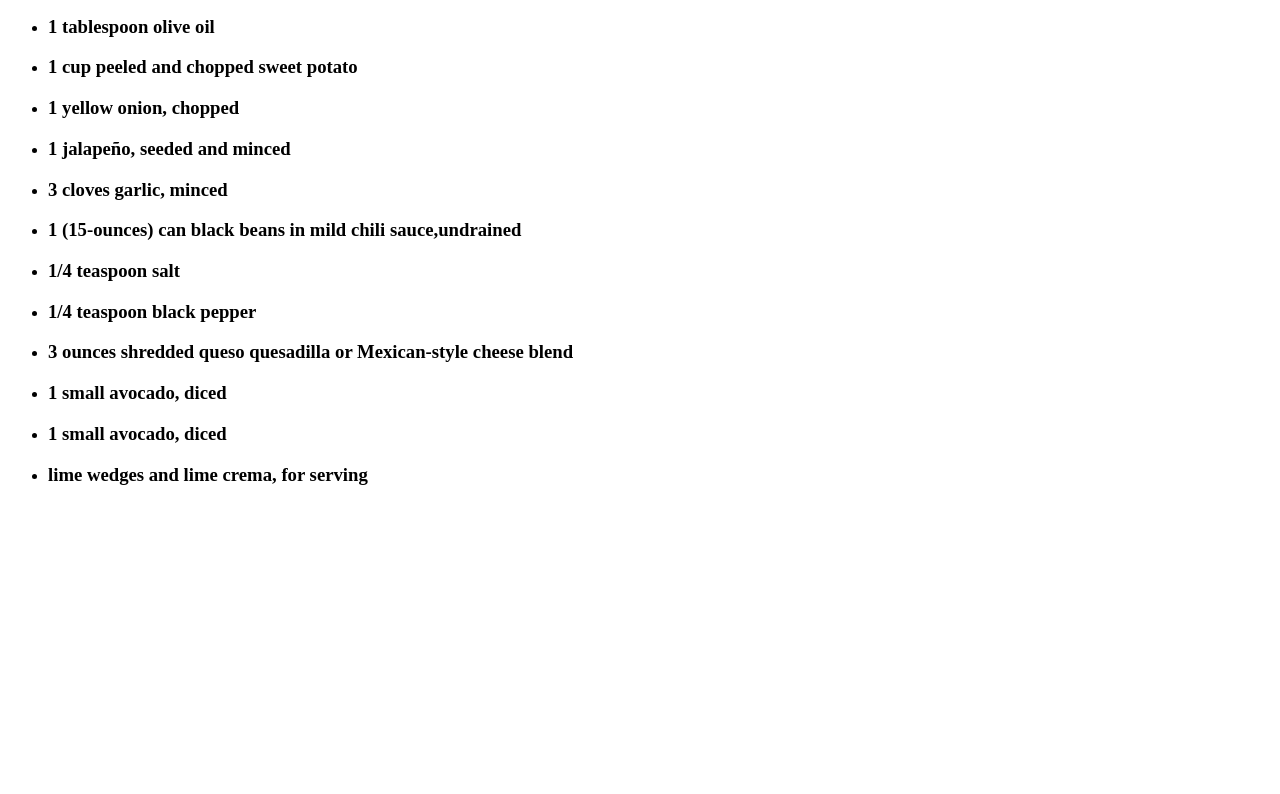
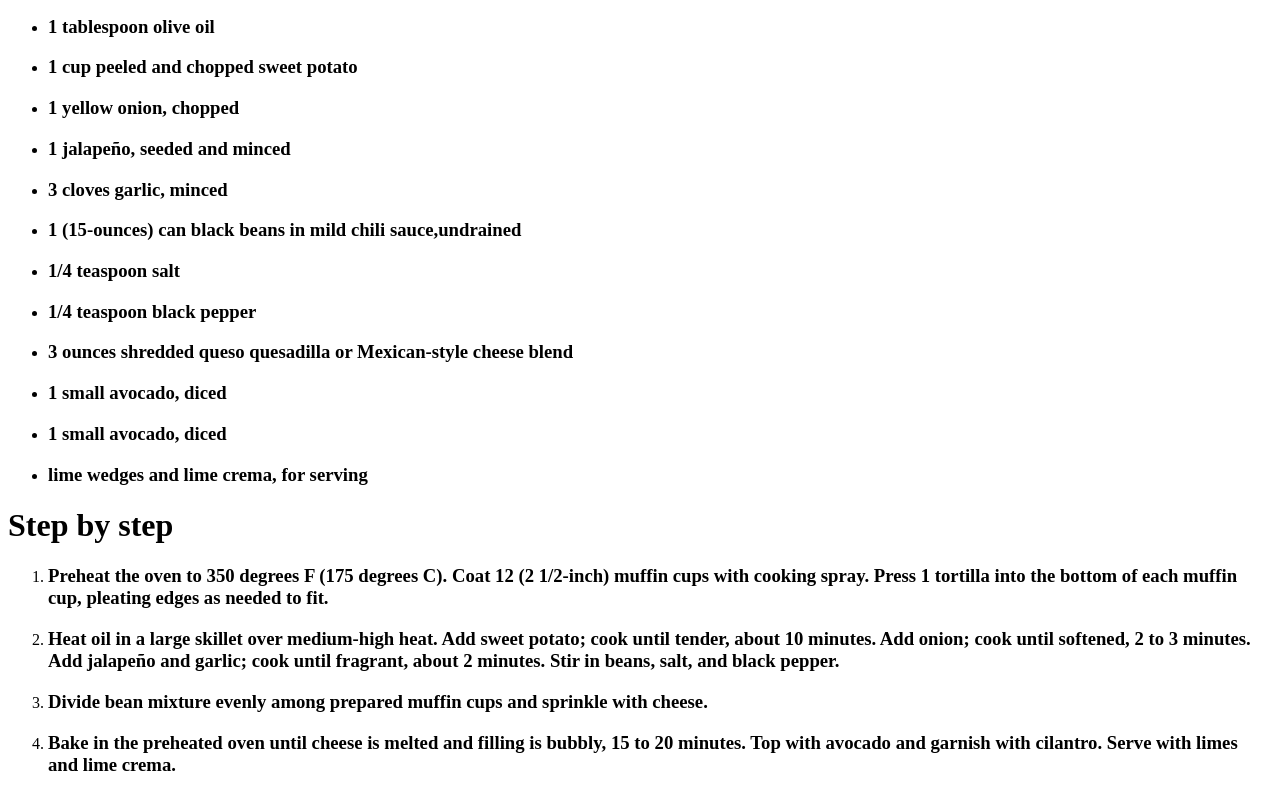
Before and after one commit to Nenad199822/odin-recipes, a plain HTML site: page recipes/sweet potato black bean taco.html in a window 1280 px wide. Shown: the part 659-1453 px from the top of the page. Before the commit the page ends 1163 px from the top, so only its background shows below. Drawn offline with Linux system fonts and the light colour scheme.

Commit message:
Finish steps list and thats it for this project

```diff
--- a/recipes/sweet potato black bean taco.html
+++ b/recipes/sweet potato black bean taco.html
@@ -68,6 +68,26 @@
             <h3>lime wedges and lime crema, for serving</h3>
         </li>
     </ul>
+    <h1>Step by step</h1>
+    <ol>
+        <li>
+            <h3>Preheat the oven to 350 degrees F (175 degrees C). Coat 12 (2 1/2-inch) muffin cups with cooking spray.
+                Press 1 tortilla into the bottom of each muffin cup, pleating edges as needed to fit.</h3>
+        </li>
+        <li>
+            <h3>Heat oil in a large skillet over medium-high heat. Add sweet potato; cook until tender, about 10
+                minutes. Add onion; cook until softened, 2 to 3 minutes.
+                Add jalapeño and garlic; cook until fragrant, about 2 minutes. Stir in beans, salt, and black pepper.
+            </h3>
+        </li>
+        <li>
+            <h3>Divide bean mixture evenly among prepared muffin cups and sprinkle with cheese.</h3>
+        </li>
+        <li>
+            <h3>Bake in the preheated oven until cheese is melted and filling is bubbly, 15 to 20 minutes.
+                Top with avocado and garnish with cilantro. Serve with limes and lime crema.</h3>
+        </li>
+    </ol>
 
 </body>
 
```
